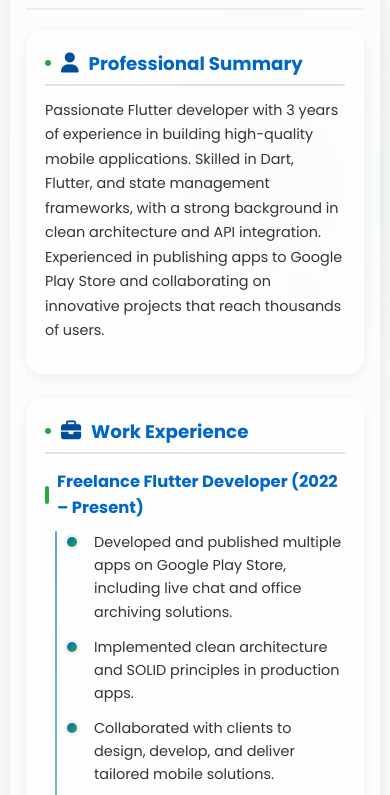
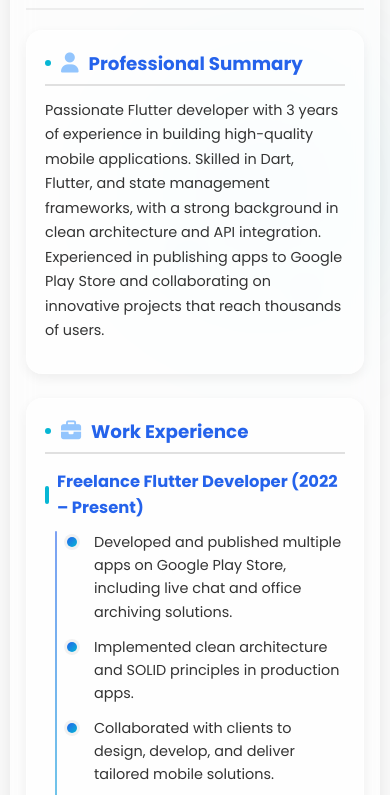
Before and after one commit to Mohamad-Adib-Tawil/CV, a plain HTML site: page index.html in a window 390 px wide. Shown: the part 530-1325 px from the top of the page. Drawn offline with Linux system fonts and the light colour scheme.

Commit message:
feat: add new professional themes (Slate, NavyGold, EmeraldGold, Midnight) + midnight dark-mode integration

```diff
--- a/assets/css/styles.css
+++ b/assets/css/styles.css
@@ -14,6 +14,9 @@
   --glass-border: rgba(255, 255, 255, 0.35);
   --blob-1: radial-gradient(closest-side, rgba(0,102,204,0.35), transparent);
   --blob-2: radial-gradient(closest-side, rgba(40,167,69,0.35), transparent);
+  /* default tints (overridden by theme presets) */
+  --tint-weak: rgba(0,102,204,0.08);
+  --tint-strong: rgba(0,102,204,0.12);
 }
 
 .dark-mode {
@@ -23,25 +26,29 @@
   --border-color: #333333;
   --card-bg: #1e1e1e;
   --shadow: 0 8px 20px rgba(0, 0, 0, 0.3);
-  --glass-bg: rgba(30, 30, 30, 0.55);
   --glass-border: rgba(255, 255, 255, 0.08);
 }
 
 /* Theme presets */
 body.theme-blue {
-  --primary-color: #0066cc;
-  --secondary-color: #004d99;
-  --accent-color: #28a745;
-  --blob-1: radial-gradient(closest-side, rgba(0,102,204,0.35), transparent);
-  --blob-2: radial-gradient(closest-side, rgba(40,167,69,0.35), transparent);
+  /* Modern Blue */
+  --primary-color: #2563eb; /* blue-600 */
+  --secondary-color: #93c5fd; /* blue-300 */
+  --accent-color: #06b6d4; /* cyan-500 */
+  --blob-1: radial-gradient(closest-side, rgba(37,99,235,0.35), transparent);
+  --blob-2: radial-gradient(closest-side, rgba(6,182,212,0.35), transparent);
+  --tint-weak: rgba(37,99,235,0.08);
+  --tint-strong: rgba(6,182,212,0.12);
 }
 
 body.theme-purple {
   --primary-color: #7c3aed; /* violet-600 */
   --secondary-color: #c4b5fd; /* violet-300 */
-  --accent-color: #f59e0b; /* amber-500 */
+  --accent-color: #d946ef; /* fuchsia-500 */
   --blob-1: radial-gradient(closest-side, rgba(124,58,237,0.35), transparent);
-  --blob-2: radial-gradient(closest-side, rgba(245,158,11,0.35), transparent);
+  --blob-2: radial-gradient(closest-side, rgba(217,70,239,0.35), transparent);
+  --tint-weak: rgba(124,58,237,0.08);
+  --tint-strong: rgba(217,70,239,0.12);
 }
 
 body.theme-teal {
@@ -50,6 +57,49 @@ body.theme-teal {
   --accent-color: #22d3ee; /* cyan-300 */
   --blob-1: radial-gradient(closest-side, rgba(13,148,136,0.35), transparent);
   --blob-2: radial-gradient(closest-side, rgba(34,211,238,0.35), transparent);
+  --tint-weak: rgba(13,148,136,0.08);
+  --tint-strong: rgba(34,211,238,0.12);
+}
+
+/* New professional palettes */
+body.theme-slate {
+  --primary-color: #334155; /* slate-700 */
+  --secondary-color: #94a3b8; /* slate-400 */
+  --accent-color: #0ea5e9; /* sky-500 */
+  --blob-1: radial-gradient(closest-side, rgba(51,65,85,0.35), transparent);
+  --blob-2: radial-gradient(closest-side, rgba(14,165,233,0.35), transparent);
+  --tint-weak: rgba(51,65,85,0.08);
+  --tint-strong: rgba(14,165,233,0.12);
+}
+
+body.theme-navy {
+  --primary-color: #1e40af; /* indigo-800 */
+  --secondary-color: #93c5fd; /* blue-300 */
+  --accent-color: #eab308; /* yellow-500 (gold) */
+  --blob-1: radial-gradient(closest-side, rgba(30,64,175,0.35), transparent);
+  --blob-2: radial-gradient(closest-side, rgba(234,179,8,0.35), transparent);
+  --tint-weak: rgba(30,64,175,0.08);
+  --tint-strong: rgba(234,179,8,0.12);
+}
+
+body.theme-emerald {
+  --primary-color: #059669; /* emerald-600 */
+  --secondary-color: #a7f3d0; /* emerald-200 */
+  --accent-color: #eab308; /* amber/gold */
+  --blob-1: radial-gradient(closest-side, rgba(5,150,105,0.35), transparent);
+  --blob-2: radial-gradient(closest-side, rgba(234,179,8,0.35), transparent);
+  --tint-weak: rgba(5,150,105,0.08);
+  --tint-strong: rgba(234,179,8,0.12);
+}
+
+body.theme-midnight {
+  --primary-color: #60a5fa; /* sky/blue-400 */
+  --secondary-color: #a78bfa; /* violet-400 */
+  --accent-color: #22d3ee; /* cyan-300 */
+  --blob-1: radial-gradient(closest-side, rgba(96,165,250,0.35), transparent);
+  --blob-2: radial-gradient(closest-side, rgba(167,139,250,0.35), transparent);
+  --tint-weak: rgba(96,165,250,0.10);
+  --tint-strong: rgba(167,139,250,0.14);
 }
 
 * {
@@ -349,7 +399,7 @@ ul li:hover:before { transform: scale(1.3); }
 }
 
 .project-table th {
-  background-color: rgba(0, 102, 204, 0.1);
+  background-color: var(--tint-strong);
   color: var(--primary-color);
   font-weight: 600;
   position: relative;
@@ -372,7 +422,7 @@ ul li:hover:before { transform: scale(1.3); }
 
 .project-table tr { transition: var(--transition); }
 
-.project-table tr:hover { background-color: rgba(0, 102, 204, 0.05); }
+.project-table tr:hover { background-color: var(--tint-weak); }
 
 .project-table tr:hover td { transform: translateX(5px); }
 
@@ -392,7 +442,7 @@ ul li:hover:before { transform: scale(1.3); }
 }
 
 .skill-category {
-  background: rgba(0, 102, 204, 0.05);
+  background: var(--tint-weak);
   padding: 18px;
   border-radius: 12px;
   border-left: 4px solid var(--secondary-color);
@@ -484,7 +534,7 @@ a:focus-visible, button:focus-visible, .btn:focus-visible, .contact-item a:focus
   color: var(--primary-color);
   padding: 8px 12px;
   border-radius: 20px;
-  background: rgba(0, 102, 204, 0.08);
+  background: var(--tint-weak);
   transition: transform .2s ease, box-shadow .2s ease, color .2s ease, background .2s ease;
 }
 .top-nav a:hover { color: var(--accent-color); transform: translateY(-2px); box-shadow: 0 6px 14px rgba(0,0,0,0.08); }
--- a/assets/js/main.js
+++ b/assets/js/main.js
@@ -57,10 +57,14 @@ document.addEventListener('DOMContentLoaded', function() {
   // Theme presets switcher
   const presetSelect = document.getElementById('themePreset');
   const applyPreset = (preset) => {
-    document.body.classList.remove('theme-blue','theme-purple','theme-teal');
+    document.body.classList.remove('theme-blue','theme-purple','theme-teal','theme-slate','theme-navy','theme-emerald','theme-midnight');
     switch (preset) {
       case 'purple': document.body.classList.add('theme-purple'); break;
       case 'teal': document.body.classList.add('theme-teal'); break;
+      case 'slate': document.body.classList.add('theme-slate'); break;
+      case 'navy': document.body.classList.add('theme-navy'); break;
+      case 'emerald': document.body.classList.add('theme-emerald'); break;
+      case 'midnight': document.body.classList.add('theme-midnight'); break;
       default: document.body.classList.add('theme-blue');
     }
   };
@@ -68,11 +72,29 @@ document.addEventListener('DOMContentLoaded', function() {
   const savedPreset = localStorage.getItem('themePreset') || 'blue';
   applyPreset(savedPreset);
   if (presetSelect) presetSelect.value = savedPreset;
+  // If midnight preset is selected, ensure dark mode is active
+  if (savedPreset === 'midnight' && !document.body.classList.contains('dark-mode')) {
+    document.body.classList.add('dark-mode');
+    themeIcon.classList.remove('fa-moon');
+    themeIcon.classList.add('fa-sun');
+    themeToggle.setAttribute('aria-pressed', 'true');
+    localStorage.setItem('theme', 'dark');
+  }
   if (presetSelect) {
     presetSelect.addEventListener('change', (e) => {
       const val = e.target.value;
       applyPreset(val);
       localStorage.setItem('themePreset', val);
+      if (val === 'midnight') {
+        // Force dark mode for midnight
+        if (!document.body.classList.contains('dark-mode')) {
+          document.body.classList.add('dark-mode');
+          themeIcon.classList.remove('fa-moon');
+          themeIcon.classList.add('fa-sun');
+          themeToggle.setAttribute('aria-pressed', 'true');
+        }
+        localStorage.setItem('theme', 'dark');
+      }
     });
   }
 
--- a/index.html
+++ b/index.html
@@ -62,6 +62,10 @@
                     <option value="blue">Blue</option>
                     <option value="purple">Purple</option>
                     <option value="teal">Teal</option>
+                    <option value="slate">Slate</option>
+                    <option value="navy">NavyGold</option>
+                    <option value="emerald">EmeraldGold</option>
+                    <option value="midnight">Midnight</option>
                 </select>
             </div>
             <button type="button" id="printBtn" class="btn print-btn"><i class="fas fa-print" aria-hidden="true"></i> Print / PDF</button>
```
